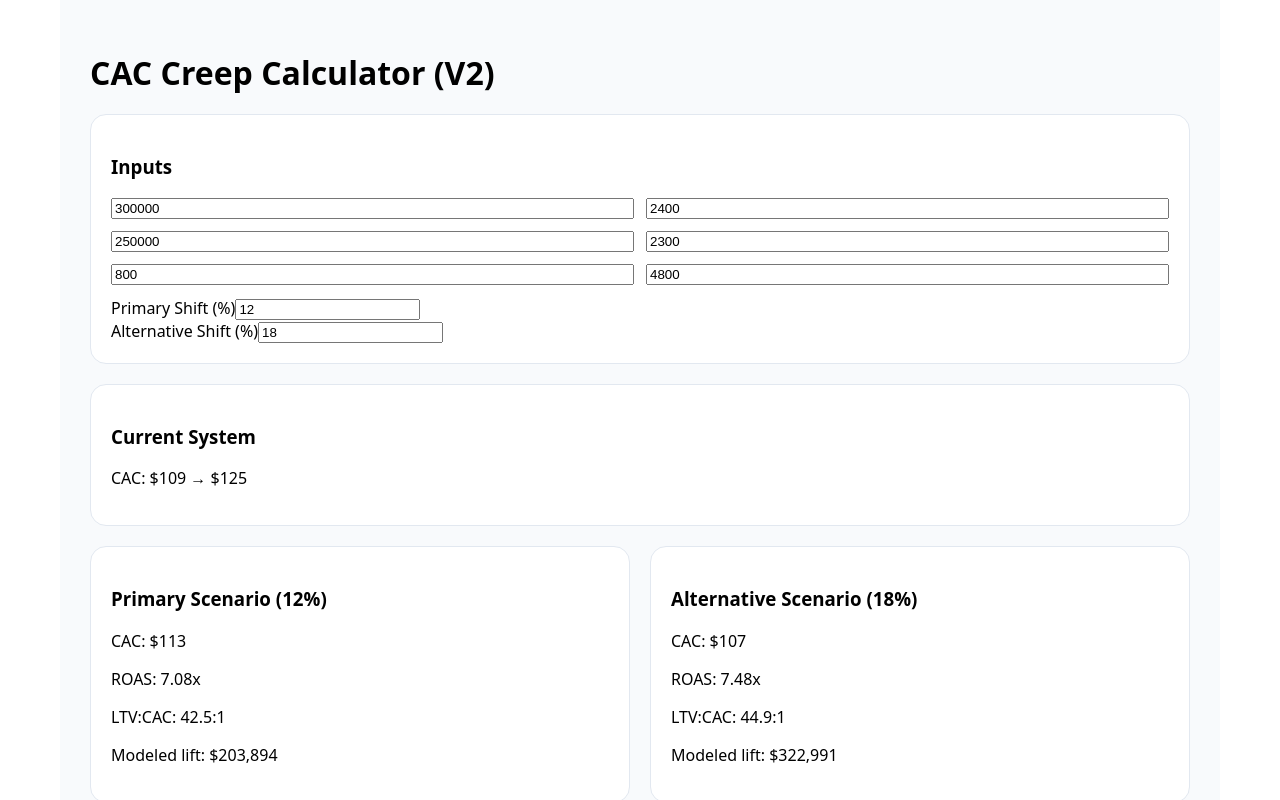
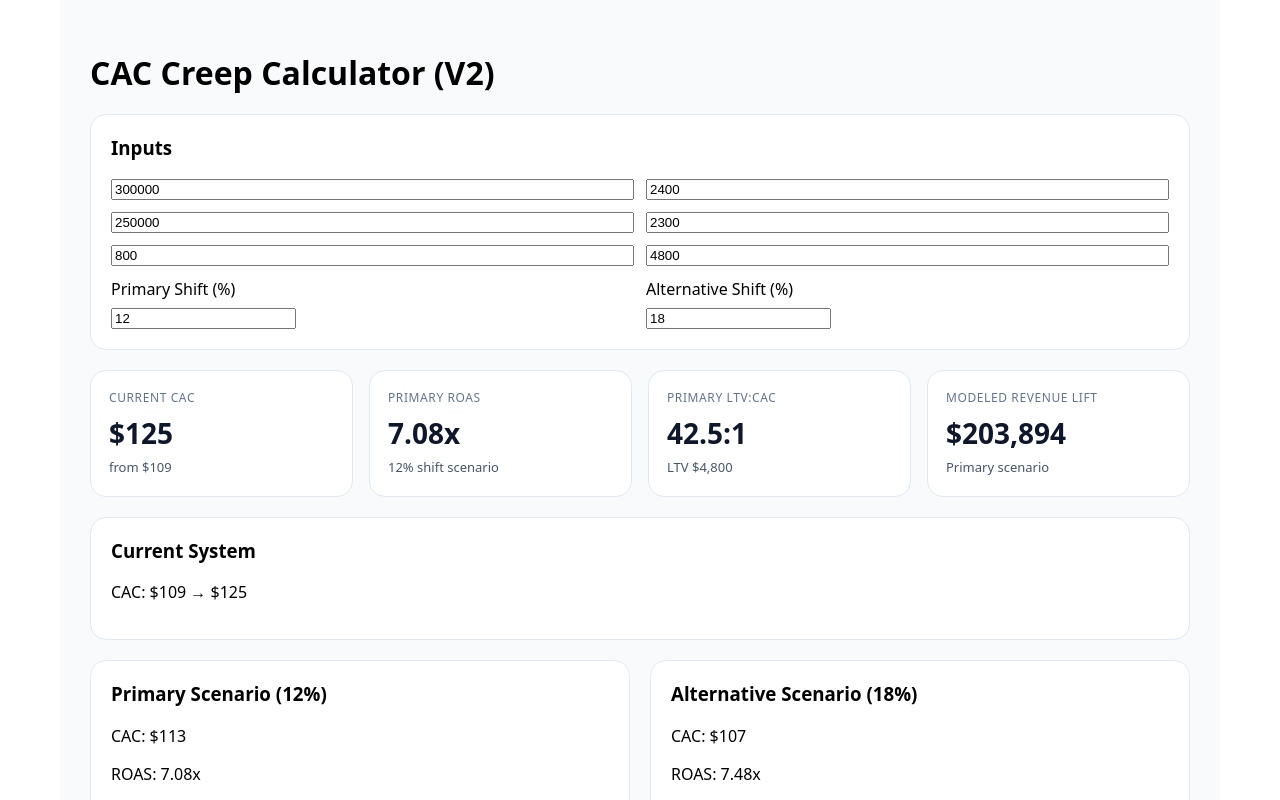
Before and after one commit to ScottMHarris1/revenue-architecture-tools, a Next.js app: page / in a window 1280 px wide. Shown: the top 800 px of the page. Built offline with nearby package versions, Linux system fonts and the light colour scheme.

Commit message:
Update page.tsx

```diff
--- a/app/page.tsx
+++ b/app/page.tsx
@@ -2,6 +2,7 @@
 
 import { useMemo, useState } from "react";
 import Card from "../components/Card";
+import MetricCard from "../components/MetricCard";
 import { calculateScenario } from "../lib/calculations";
 import { formatMoney, formatROAS, formatRatio } from "../lib/format";
 
@@ -58,9 +59,8 @@ export default function Page() {
         CAC Creep Calculator (V2)
       </h1>
 
-      {/* INPUTS */}
       <Card>
-        <h3>Inputs</h3>
+        <h3 style={{ marginTop: 0 }}>Inputs</h3>
 
         <div style={{ display: "grid", gridTemplateColumns: "1fr 1fr", gap: 12 }}>
           <input value={spend} onChange={(e) => setSpend(Number(e.target.value))} />
@@ -73,8 +73,16 @@ export default function Page() {
           <input value={ltv} onChange={(e) => setLtv(Number(e.target.value))} />
         </div>
 
-        <div style={{ marginTop: 12 }}>
-          <label>Primary Shift (%)</label>
+        <div
+          style={{
+            marginTop: 12,
+            display: "grid",
+            gridTemplateColumns: "1fr 1fr",
+            gap: 12,
+          }}
+        >
+          <div>
+            <label style={{ display: "block", marginBottom: 6 }}>Primary Shift (%)</label>
             <input
               type="number"
               value={shiftA}
@@ -83,24 +91,53 @@ export default function Page() {
           </div>
 
           <div>
-          <label>Alternative Shift (%)</label>
+            <label style={{ display: "block", marginBottom: 6 }}>Alternative Shift (%)</label>
             <input
               type="number"
               value={shiftB}
               onChange={(e) => setShiftB(Number(e.target.value))}
             />
           </div>
+        </div>
       </Card>
 
-      {/* CURRENT STATE */}
+      <div
+        style={{
+          display: "grid",
+          gridTemplateColumns: "repeat(4, minmax(0, 1fr))",
+          gap: 16,
+          marginTop: 20,
+        }}
+      >
+        <MetricCard
+          label="Current CAC"
+          value={formatMoney(A.currentCAC)}
+          subtext={`from ${formatMoney(A.priorCAC)}`}
+        />
+        <MetricCard
+          label="Primary ROAS"
+          value={formatROAS(A.roas)}
+          subtext={`${shiftA}% shift scenario`}
+        />
+        <MetricCard
+          label="Primary LTV:CAC"
+          value={formatRatio(A.ltvToCac)}
+          subtext={`LTV ${formatMoney(ltv)}`}
+        />
+        <MetricCard
+          label="Modeled Revenue Lift"
+          value={formatMoney(A.lift)}
+          subtext="Primary scenario"
+        />
+      </div>
+
       <Card style={{ marginTop: 20 }}>
-        <h3>Current System</h3>
+        <h3 style={{ marginTop: 0 }}>Current System</h3>
         <p>
           CAC: {formatMoney(A.priorCAC)} → {formatMoney(A.currentCAC)}
         </p>
       </Card>
 
-      {/* SCENARIOS */}
       <div
         style={{
           display: "grid",
@@ -110,7 +147,7 @@ export default function Page() {
         }}
       >
         <Card>
-          <h3>Primary Scenario ({shiftA}%)</h3>
+          <h3 style={{ marginTop: 0 }}>Primary Scenario ({shiftA}%)</h3>
           <p>CAC: {formatMoney(A.newCAC)}</p>
           <p>ROAS: {formatROAS(A.roas)}</p>
           <p>LTV:CAC: {formatRatio(A.ltvToCac)}</p>
@@ -118,7 +155,7 @@ export default function Page() {
         </Card>
 
         <Card>
-          <h3>Alternative Scenario ({shiftB}%)</h3>
+          <h3 style={{ marginTop: 0 }}>Alternative Scenario ({shiftB}%)</h3>
           <p>CAC: {formatMoney(B.newCAC)}</p>
           <p>ROAS: {formatROAS(B.roas)}</p>
           <p>LTV:CAC: {formatRatio(B.ltvToCac)}</p>
@@ -126,23 +163,20 @@ export default function Page() {
         </Card>
       </div>
 
-      {/* DECISION VIEW */}
       <Card style={{ marginTop: 20 }}>
-        <h3>Decision View</h3>
+        <h3 style={{ marginTop: 0 }}>Decision View</h3>
         <p>
           {shiftA}% shift → {formatMoney(A.lift)} | {shiftB}% shift →{" "}
           {formatMoney(B.lift)}
         </p>
       </Card>
 
-      {/* TALK TRACK */}
       <Card style={{ marginTop: 20 }}>
-        <h3>Rep Talk Track</h3>
+        <h3 style={{ marginTop: 0 }}>Rep Talk Track</h3>
         <p>
-          CAC has moved from {formatMoney(A.priorCAC)} to{" "}
-          {formatMoney(A.currentCAC)}. A controlled {shiftA}-{shiftB}% reallocation
-          could generate {formatMoney(A.lift)}–{formatMoney(B.lift)} in incremental
-          revenue while improving blended efficiency.
+          CAC has moved from {formatMoney(A.priorCAC)} to {formatMoney(A.currentCAC)}.
+          A controlled {shiftA}-{shiftB}% reallocation could generate {formatMoney(A.lift)}–
+          {formatMoney(B.lift)} in incremental revenue while improving blended efficiency.
         </p>
       </Card>
     </div>
```
Lines whose indentation alone changed are shown as unchanged.
